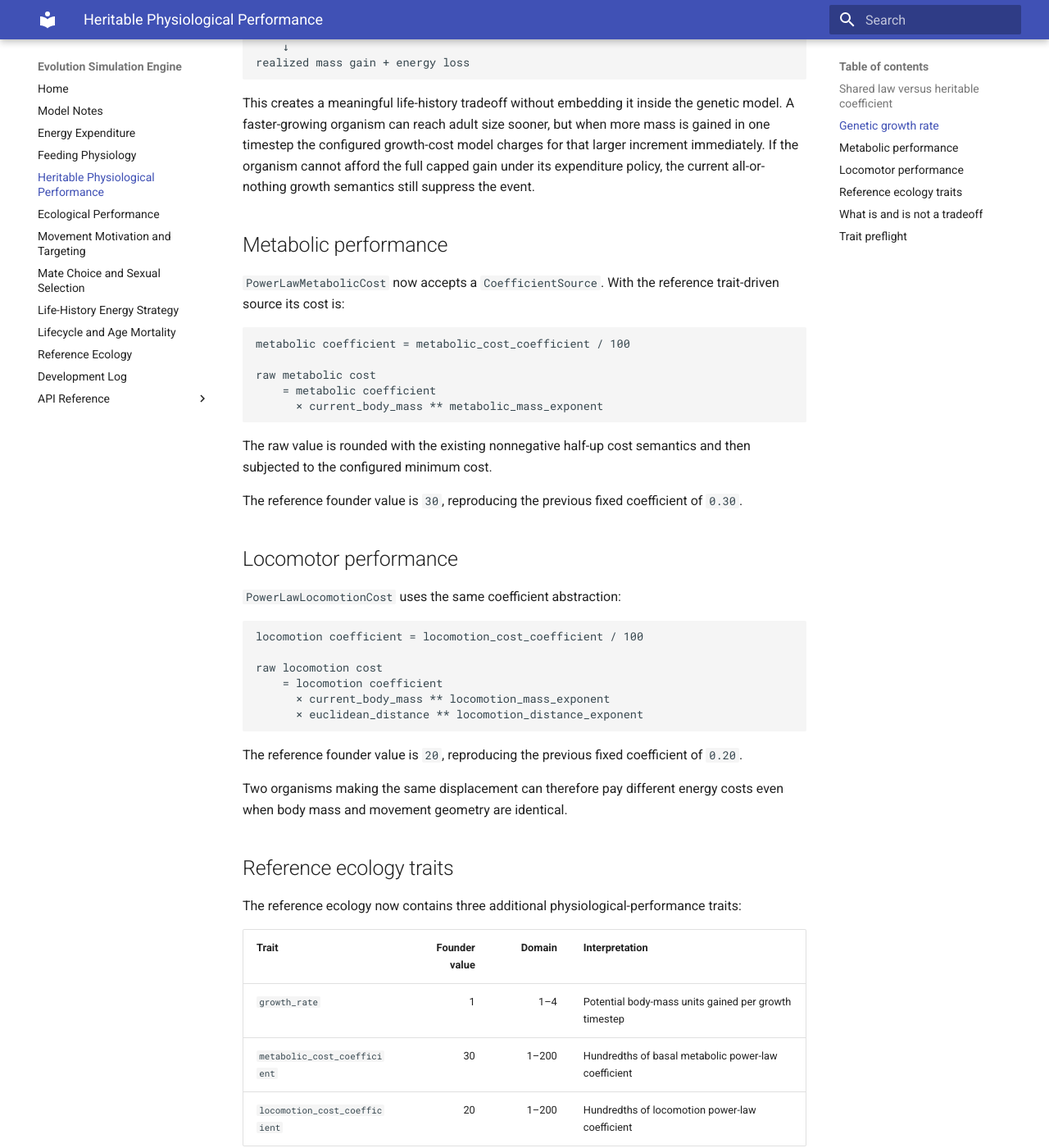
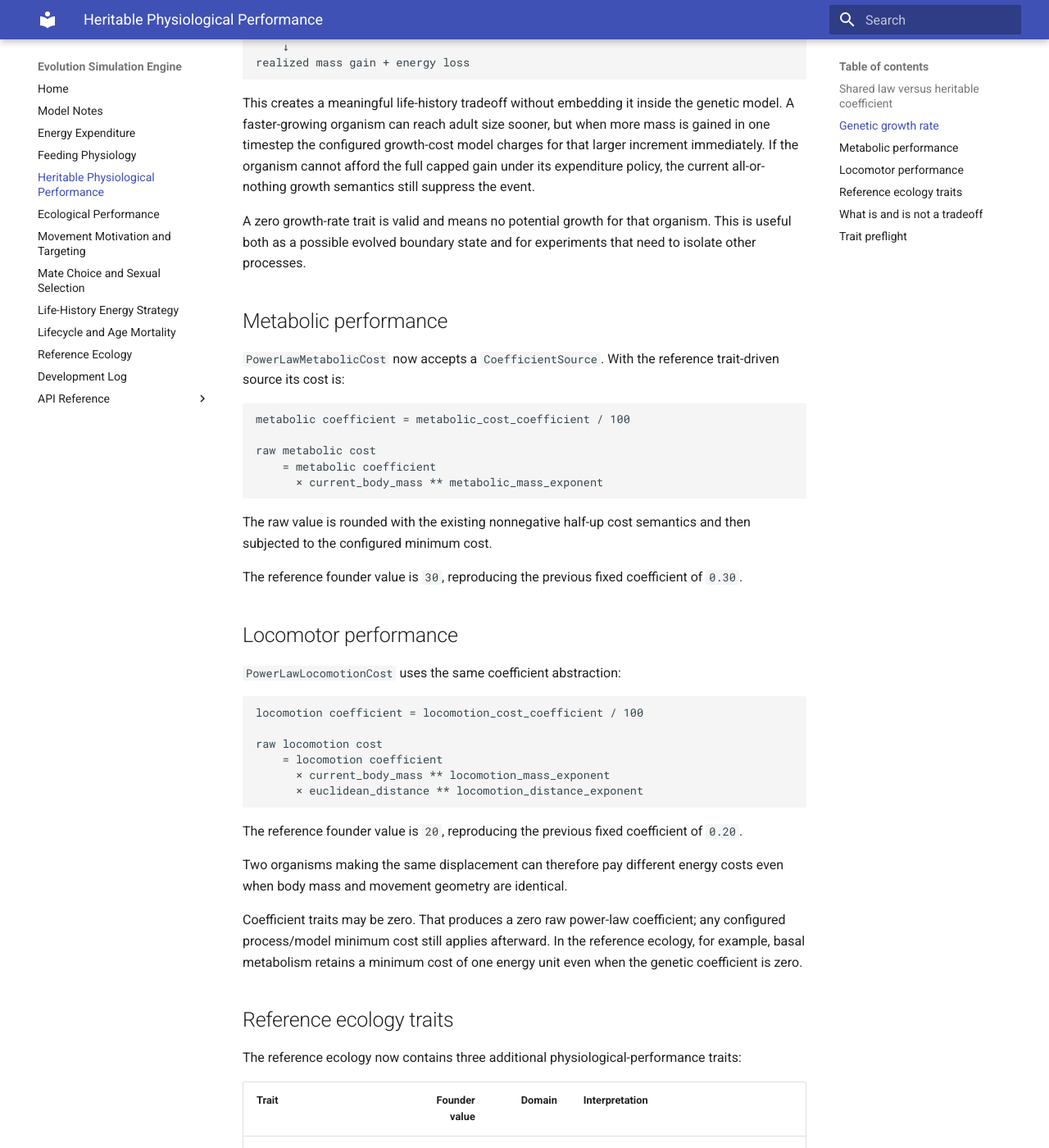
Before and after one commit to abdullahkhan57721/evolution-simulation-engine, an MkDocs documentation site: the page built from docs/physiological_performance.md, in a window 1280 px wide and 1400 px high, scrolled down 1461 px. Shown: the whole window at 82% size. Built offline with MkDocs 1.6.1 and Material for MkDocs 9.7.7, drawn with Linux system fonts in a browser that asks for light colours.

Commit message:
Document zero-valued performance boundaries

```diff
--- a/docs/physiological_performance.md
+++ b/docs/physiological_performance.md
@@ -79,6 +79,10 @@ that larger increment immediately. If the organism cannot afford the full capped
 gain under its expenditure policy, the current all-or-nothing growth semantics
 still suppress the event.
 
+A zero growth-rate trait is valid and means no potential growth for that organism.
+This is useful both as a possible evolved boundary state and for experiments that
+need to isolate other processes.
+
 ## Metabolic performance
 
 `PowerLawMetabolicCost` now accepts a `CoefficientSource`. With the reference
@@ -117,6 +121,11 @@ of `0.20`.
 Two organisms making the same displacement can therefore pay different energy
 costs even when body mass and movement geometry are identical.
 
+Coefficient traits may be zero. That produces a zero raw power-law coefficient;
+any configured process/model minimum cost still applies afterward. In the
+reference ecology, for example, basal metabolism retains a minimum cost of one
+energy unit even when the genetic coefficient is zero.
+
 ## Reference ecology traits
 
 The reference ecology now contains three additional physiological-performance
@@ -124,9 +133,9 @@ traits:
 
 | Trait | Founder value | Domain | Interpretation |
 | --- | ---: | ---: | --- |
-| `growth_rate` | 1 | 1–4 | Potential body-mass units gained per growth timestep |
-| `metabolic_cost_coefficient` | 30 | 1–200 | Hundredths of basal metabolic power-law coefficient |
-| `locomotion_cost_coefficient` | 20 | 1–200 | Hundredths of locomotion power-law coefficient |
+| `growth_rate` | 1 | 0–4 | Potential body-mass units gained per growth timestep |
+| `metabolic_cost_coefficient` | 30 | 0–200 | Hundredths of basal metabolic power-law coefficient |
+| `locomotion_cost_coefficient` | 20 | 0–200 | Hundredths of locomotion power-law coefficient |
 
 All are ordinary bounded integer loci on the reference chromosome. They therefore
 participate in meiotic segregation, crossover, mutation, expression, and
```
